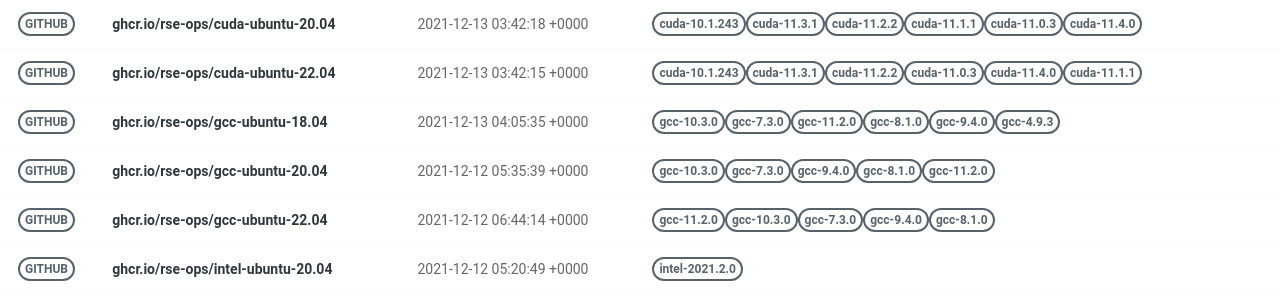
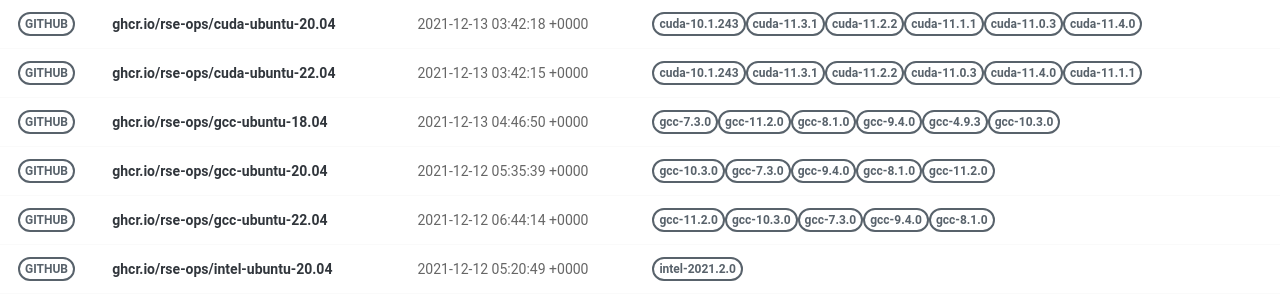
Before and after one commit to rse-ops/docker-images, a Jekyll site: the page built from pages/index.md, in a window 1280 px wide. Shown: the part 277-577 px from the top of the page. Built offline with Jekyll 4.4.1, drawn with Linux system fonts in a browser that asks for light colours; nearby versions of some CDN libraries.

Commit message:
Automated push to update library 2021-12-13

```diff
--- a/_library/ghcr.io-rse-ops-gcc-ubuntu-18.04.md
+++ b/_library/ghcr.io-rse-ops-gcc-ubuntu-18.04.md
@@ -1,14 +1,11 @@
 ---
 layout: container
 name: ghcr.io/rse-ops/gcc-ubuntu-18.04
-updated_at: 2021-12-13 04:05:35.636015
+updated_at: 2021-12-13 04:46:50.146476
 
 
 container_url: https://github.com/orgs/rse-ops/packages/container/package/gcc-ubuntu-18.04
 versions:
- - tag: gcc-10.3.0
-   dockerfile: https://github.com/rse-ops/docker-images/blob/main/ubuntu/gcc/Dockerfile
-   manifest: https://crane.ggcr.dev/manifest/ghcr.io/rse-ops/gcc-ubuntu-18.04:gcc-10.3.0
  - tag: gcc-7.3.0
    dockerfile: https://github.com/rse-ops/docker-images/blob/main/ubuntu/gcc/Dockerfile
    manifest: https://crane.ggcr.dev/manifest/ghcr.io/rse-ops/gcc-ubuntu-18.04:gcc-7.3.0
```
Also changed, not shown: other parts of _library/ghcr.io-rse-ops-gcc-ubuntu-18.04.md (+3 -0 lines).
